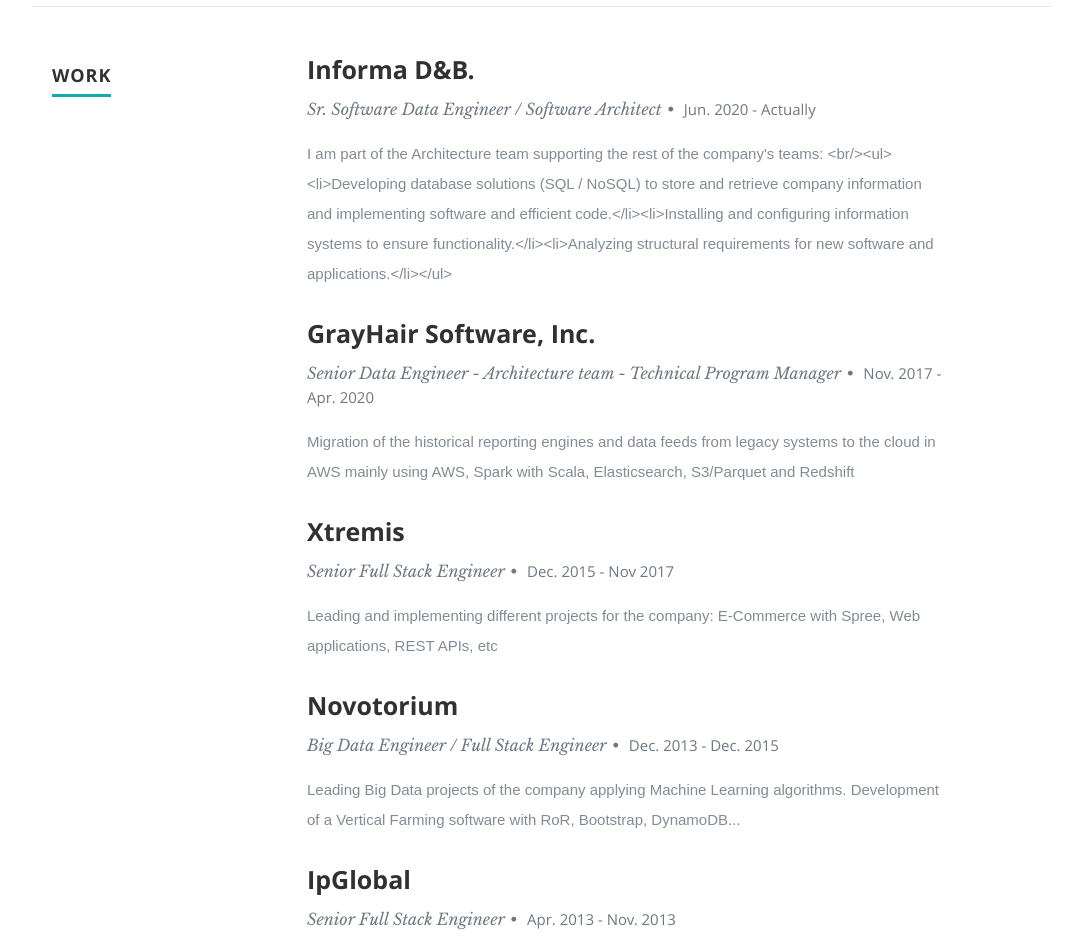
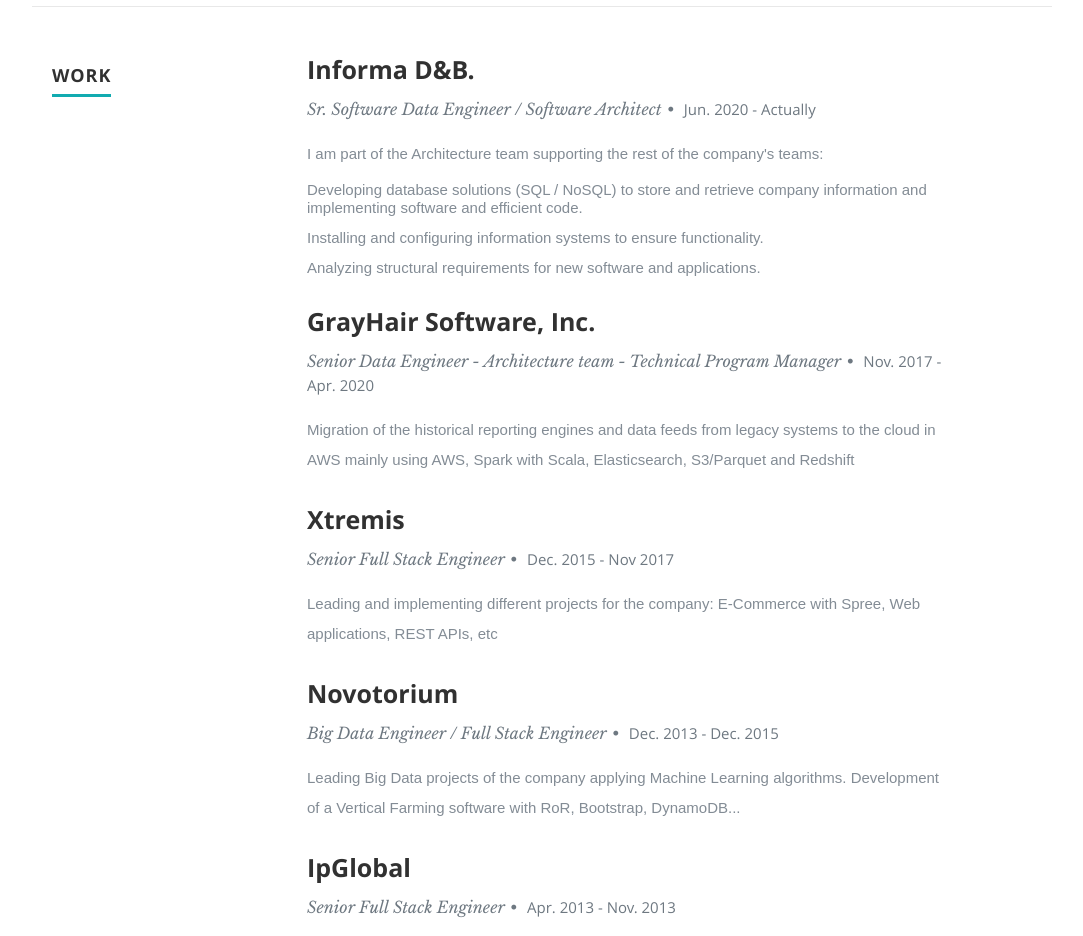
Before and after one commit to sylvinho81/resume, a React (Create React App) app: page / in a window 1280 px wide. Shown: the part 1460-2396 px from the top of the page, without its empty margins (98-1181 px from the left). Built offline with nearby package versions, Linux system fonts and the light colour scheme.

Commit message:
parse html

```diff
--- a/src/components/resume/resume.js
+++ b/src/components/resume/resume.js
@@ -51,8 +51,8 @@
                           <p className="info">
                           {item.specialization}
                           <span>&bull;</span> <em className="date">{item.MonthOfStart} {item.YearOfStart} - {item.MonthOfLeaving} {item.YearOfLeaving}</em></p>
-                          <p>
-                          {(item.Achievements)}
+                          <p dangerouslySetInnerHTML={{__html: item.Achievements}}>
+
                           </p>
                        </div>
 
```
